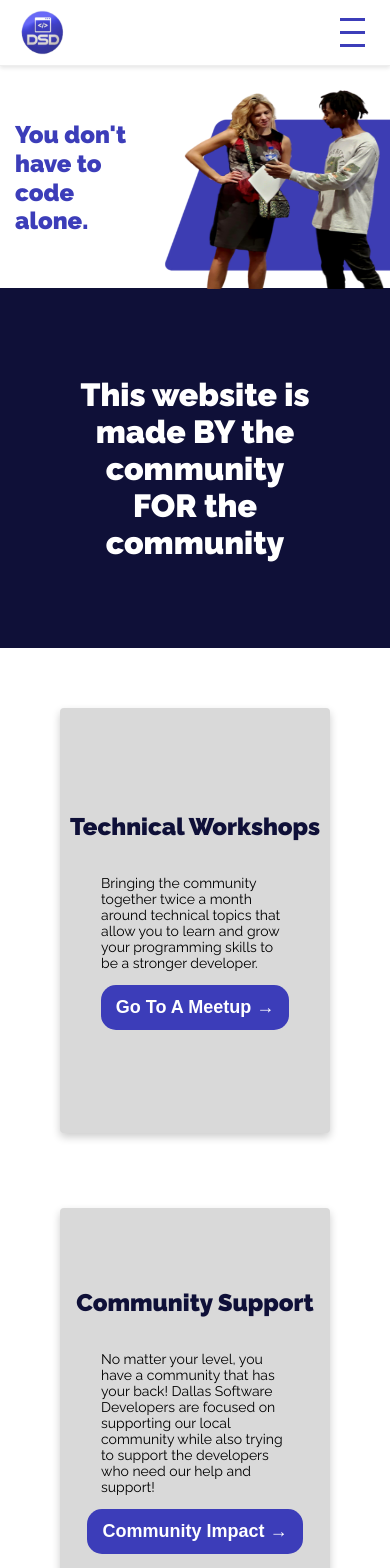
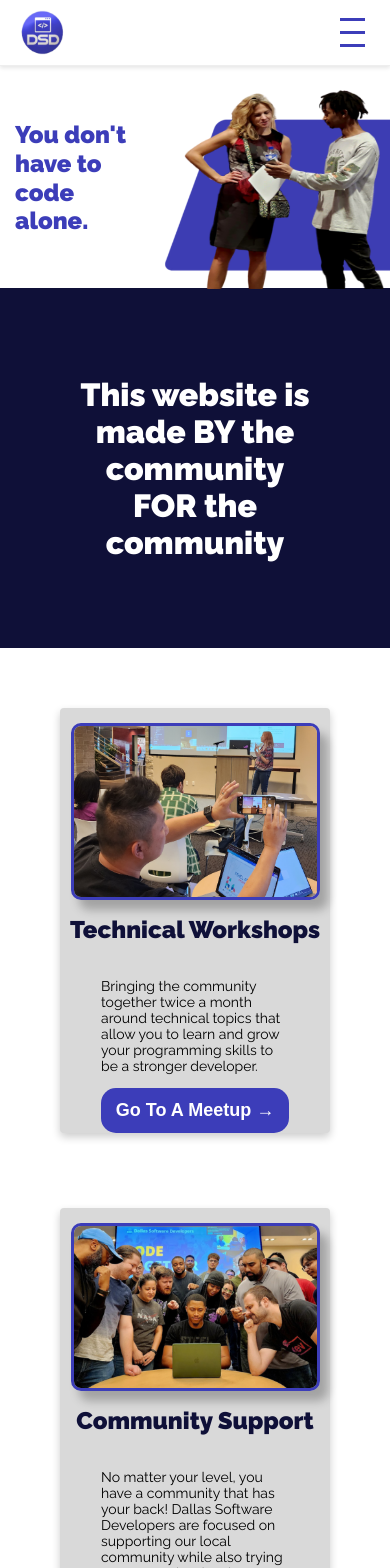
Before and after one commit to dallassoftwaredevelopers/DSDsite, a Next.js app: page / in a window 390 px wide. Shown: the top 1568 px of the page. Built offline with nearby package versions, Linux system fonts and the light colour scheme.

Commit message:
chore: Add images to cards on homepage with borders (WEB-33)

```diff
--- a/src/app/components/cardsSection/cards.module.css
+++ b/src/app/components/cardsSection/cards.module.css
@@ -39,6 +39,43 @@
   text-decoration: none;
 }
 
+/* .imageContainer {
+  display: flex;
+  flex: 1 1 375px;
+  height: 250px;
+  padding: 15px;
+}
+
+.imageData {
+  object-fit: cover;
+  border-radius: 10px;
+  border: 3px solid #3C3DB9;
+  box-shadow: 8px 10px 10px 0px #00000040;
+  width: 100%;
+  max-width: 100%;
+  aspect-ratio: 16/11;
+} */
+
+.imageContainer {
+  display: flex;
+  max-height: 250px;
+  height: 100%;
+  max-width: 375px;
+  width: 100%;
+  padding: 15px;
+  justify-content: center;
+}
+
+.imageStyle {
+  object-fit: fill;
+  border-radius: 10px;
+  border: 3px solid #3C3DB9;
+  box-shadow: 8px 10px 10px 0px #00000040;
+  width: 100%;
+  height: auto;
+}
+
+
 @media (max-width: 1300px) {
   .cardContainer {
     flex-direction: column;
@@ -62,4 +99,19 @@
   .cardContent {
     padding: 0 24px;
   }
+
 }
+
+
+@media (max-width: 786px) {
+  .imageContainer {
+    max-height: 245px;
+    height: 100%;
+    max-width: 330px;
+  }
+
+  .imageStyle {
+    max-width: 90%;
+  }
+
+}
--- a/src/app/components/cardsSection/cardsSection.tsx
+++ b/src/app/components/cardsSection/cardsSection.tsx
@@ -2,13 +2,19 @@ import Card from './card';
 import styles from './cards.module.css';
 import Button from '../button/button';
 import Link from 'next/link';
+import Image from 'next/image'
+
+
 interface CardData {
   id: number;
   title: string;
   content: string;
   buttonText: string;
   href: string;
+  src: string;
+  alt: string;
 }
+
 
 interface CardsSectionProps {
   label: {
@@ -18,6 +24,12 @@ interface CardsSectionProps {
     lblWorkshopsContent: string;
     lblSupportContent: string;
     lblCohortsContent: string;
+    lblWorkshopsImageUrl: string;
+    lblWorkshopsImageAlt: string;
+    lblSupportImageUrl: string;
+    lblSupportImageAlt: string;
+    lblCohortsImageUrl: string;
+    lblCohortsImageAlt: string;
     btnTextMeetup: string;
     btnTextCommunity: string;
     btnTextCohort: string;
@@ -35,6 +47,8 @@ export default function CardsSection({ label }: CardsSectionProps) {
       content: label.lblWorkshopsContent,
       buttonText: label.btnTextMeetup,
       href: label.meetupUrl,
+      src: label.lblWorkshopsImageUrl,
+      alt: label.lblWorkshopsImageAlt,
     },
     {
       id: 2,
@@ -42,6 +56,8 @@ export default function CardsSection({ label }: CardsSectionProps) {
       content: label.lblSupportContent,
       buttonText: label.btnTextCommunity,
       href: label.communityUrl,
+      src: label.lblSupportImageUrl,
+      alt: label.lblSupportImageAlt,
     },
     {
       id: 3,
@@ -49,6 +65,8 @@ export default function CardsSection({ label }: CardsSectionProps) {
       content: label.lblCohortsContent,
       buttonText: label.btnTextCohort,
       href: label.cohortUrl,
+      src: label.lblCohortsImageUrl,
+      alt: label.lblCohortsImageAlt,
     },
   ];
 
@@ -56,6 +74,15 @@ export default function CardsSection({ label }: CardsSectionProps) {
     <div className={styles.cardContainer}>
       {cardData.map((card) => (
         <Card key={card.id}>
+          <div className={styles.imageContainer}>
+            <Image
+            src={card.src}
+            alt={card.alt}
+            className={styles.imageStyle}
+            sizes="100vw"
+            width={375}
+            height={250}/>
+          </div>
           <header className={styles.cardHeader}>{card.title}</header>
           <p className={styles.cardContent}>{card.content}</p>
           <Link href={card.href} passHref className={styles.cardLink}>
--- a/src/app/page.tsx
+++ b/src/app/page.tsx
@@ -17,10 +17,16 @@ export default function Home() {
     lblCohortsTitle: 'Cohorts & Hackathons',
     lblWorkshopsContent:
       'Bringing the community together twice a month around technical topics that allow you to learn and grow your programming skills to be a stronger developer.',
+    lblWorkshopsImageUrl: '/assets/technicalWorkshops.png',
+    lblWorkshopsImageAlt: 'Technical Workshops',
     lblSupportContent:
       'No matter your level, you have a community that has your back! Dallas Software Developers are focused on supporting our local community while also trying to support the developers who need our help and support!',
+    lblSupportImageUrl: '/assets/communitySupport.png',
+    lblSupportImageAlt: 'Community Support',
     lblCohortsContent:
       'A 6-week program that is completely free to pair developers working on a project being guided by a developer working in the industry. The focus is to help give you something interesting to showcase in an interview and give you real-world skills!',
+    lblCohortsImageUrl: '/assets/cohortsAndHackathons.png',
+    lblCohortsImageAlt: 'Cohorts & Hackathons',
     btnTextMeetup: 'Go To A Meetup',
     btnTextCommunity: 'Community Impact',
     btnTextCohort: 'Join Our Cohort',
```
